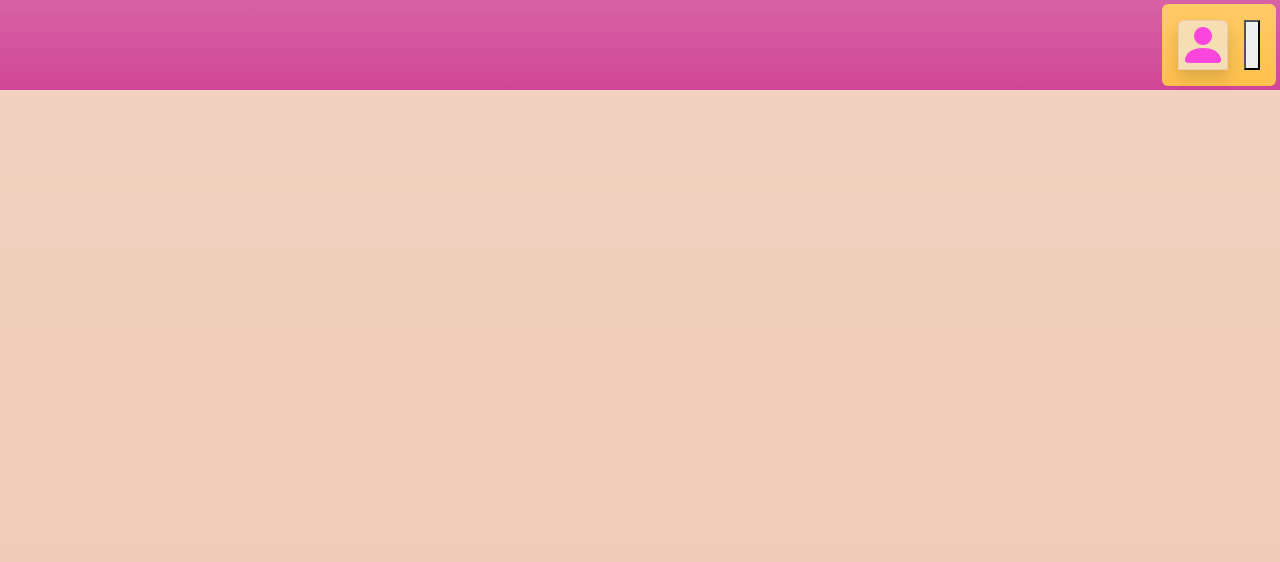
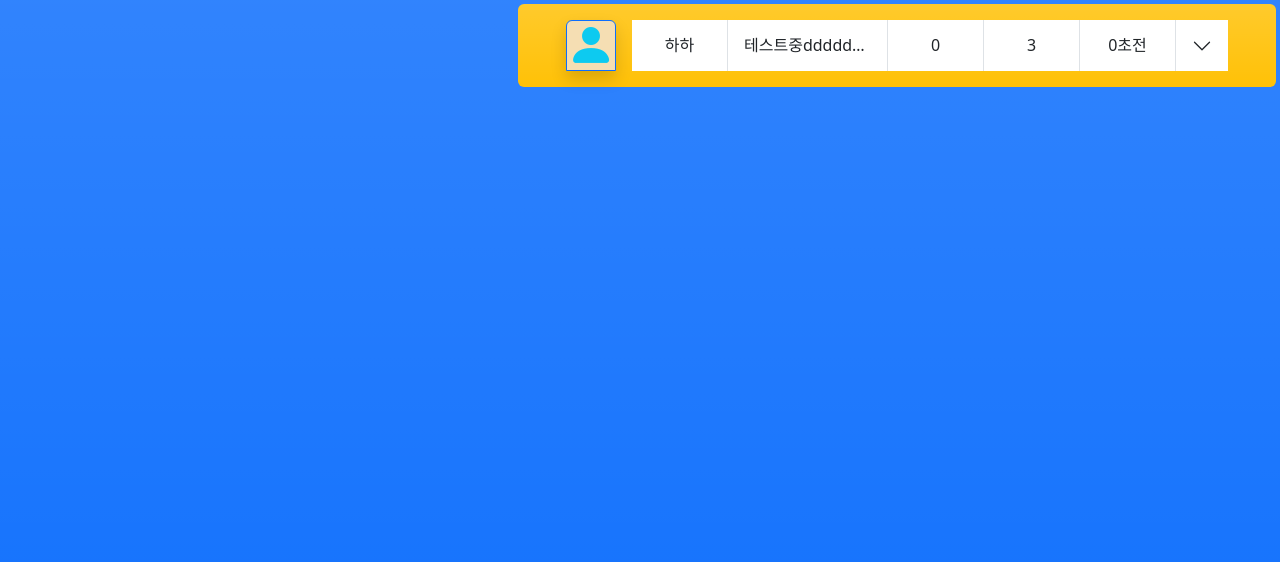
Before and after one commit to web5-kimgangmoon/board_persoanlProject, a website: page frontEnd/index.html in a window 1280 px wide. Drawn offline with nearby package versions, Linux system fonts and the light colour scheme.

Commit message:
feat:making-tableJS

```diff
--- a/frontEnd/css/custom-boot.css
+++ b/frontEnd/css/custom-boot.css
@@ -1,8 +1,8 @@
 :root {
-  --bs-primary-rgb: 240, 202, 182;
+  /* --bs-primary-rgb: 240, 202, 182;
   --bs-secondary-rgb: 209, 70, 150;
   --bs-warning-rgb: 255, 193, 76;
-  --bs-info-rgb: 250, 70, 220;
+  --bs-info-rgb: 250, 70, 220; */
 }
 
 i {
@@ -33,3 +33,9 @@ a {
 .fs-3rem {
   font-size: 3rem;
 }
+.w-6rem {
+  width: 6rem;
+}
+.mw-10rem {
+  width: 10rem;
+}
--- a/frontEnd/index.html
+++ b/frontEnd/index.html
@@ -13,13 +13,14 @@
 
 <body class="m-0">
   <div id="root" class="h-100 w-100 bg-gradient bg-primary position-relative">
-    <div class="header bg-secondary bg-gradient p-1 d-flex justify-content-end">
+    <div class="header p-1 d-flex justify-content-end">
     </div>
-    <div class="body">
+    <div class="container body">
     </div>
     <div class="footer"></div>
   </div>
   <script src="./js/mk_element.js"></script>
+  <script src="./js/mk_accordion.js"></script>
   <script src="./js/header.js"></script>
 </body>
 
--- a/frontEnd/js/header.js
+++ b/frontEnd/js/header.js
@@ -1,6 +1,7 @@
 (() => {
   const menu = document.createElement("div");
-  menu.classList = "rounded p-3 d-flex menu bg-warning bg-gradient";
+  menu.classList =
+    "rounded ps-5 pe-5 pt-3 pb-3 d-flex menu bg-warning bg-gradient";
   document.getElementsByClassName("header")[0].appendChild(menu);
   const i_array = [
     mk_i({
@@ -18,8 +19,21 @@
       ],
     }),
   ];
+  const table = mk_accordionTable({
+    id: "test_accordion",
+    items: [
+      {
+        writer: "하하",
+        title: "테스트중dddddddddddddddddddddddddd",
+        views: "0",
+        recommend: "3",
+        createdAt: Date.now(),
+        bodyNode: mk_elem({ tag: "div", innerText: "시험중입니다" }),
+      },
+    ],
+  });
   menu.append(...i_array);
-  menu.append(
-    ...[mk_btn_toggle_collapse({ target: "#test", ariaControls: "test" })]
-  );
+  menu.appendChild(table);
 })();
+
+// writer: string, title: string, views: number, recommend: number, createdAt: Date, bodyNode: HTMLElement
--- /dev/null
+++ b/frontEnd/js/mk_accordion.js
@@ -0,0 +1,114 @@
+function mk_accordionTable_item_elem(innerText) {
+  return mk_elem({
+    classList: ["p-3", "border-end", "text-truncate", "w-6rem", "text-center"],
+    tag: "div",
+    innerText,
+  });
+}
+function mk_accordionTable_item_elem_createdAt(createdAt) {
+  let innerText;
+  if (~~(Date.now() - (createdAt / 365) * 24 * 60 * 60 * 1000))
+    innerText = `${new Date(createdAt).getFullYear()}.${
+      new Date(createdAt).getMonth() + 1
+    }.${new Date(createdAt).getDate()}`;
+  else if ((innerText = ~~(Date.now() - (createdAt / 24) * 60 * 60 * 1000)))
+    innerText =
+      innerText > 30
+        ? `${new Date(createdAt).getFullYear()}.${
+            new Date(createdAt).getMonth() + 1
+          }.${new Date(createdAt).getDate()}`
+        : innerText.toString() + "일전";
+  else if ((innerText = ~~(Date.now() - (createdAt / 60) * 60 * 1000)))
+    innerText = innerText.toString() + "시간전";
+  else if ((innerText = ~~(Date.now() - (createdAt / 60) * 1000)))
+    innerText = innerText.toString() + "분전";
+  else innerText = ~~(Date.now() - createdAt / 1000).toString() + "초전";
+  return mk_accordionTable_item_elem(innerText);
+}
+function mk_accordionTable_item_elem_title(innerText) {
+  const wrapper = mk_elem({
+    classList: ["border-end", "flex-grow-1", "position-relative", "mw-10rem"],
+    tag: "div",
+  });
+  const titleElem = mk_elem({
+    classList: ["position-absolute", "text-truncate", "p-3", "w-100"],
+    tag: "div",
+    innerText,
+  });
+  wrapper.appendChild(titleElem);
+  return wrapper;
+}
+
+function mk_accordionTable({ id, items }) {
+  if (!Array.isArray(items)) {
+    console.error("items is not Array!");
+    return;
+  }
+  let count = 0;
+  const accordionBox = mk_elem({
+    classList: ["accordion", "accordion-flush"],
+    tag: "div",
+    id,
+  });
+  for (const item of items) {
+    count++;
+    if (
+      !item["writer"] ||
+      !item["title"] ||
+      !item["views"] ||
+      !item["recommend"] ||
+      !item["createdAt"] ||
+      !item["bodyNode"]
+    ) {
+      console.error(
+        "need property, {writer: string, title: string, views: number, recommend: number, createdAt: Date, bodyNode: HTMLElement} "
+      );
+      break;
+    }
+    const itemBox = mk_elem({
+      classList: ["accordion-item"],
+      tag: "div",
+    });
+    const itemH2 = mk_elem({
+      classList: ["accordion-header"],
+      id: `${id}_accordionTable_heading${count}`,
+      tag: "h2",
+    });
+    const itemToggle = mk_btn_toggle_collapse({
+      classList: ["accordion-button", "d-flex", "pe-3", "p-0", "collapsed"],
+      target: `#${id}_accordionTable_item${count}`,
+      ariaControls: `${id}_accordionTable_item${count}`,
+    });
+    const itemBoardBox = mk_elem({
+      classList: ["d-flex", "w-100", "pe-3"],
+      tag: "div",
+    });
+    // itemToggle 클릭 후 axios로 정보를 가져오는 이벤트 추가가 필요하다
+
+    const itemBodyWrapper = mk_elem({
+      classList: ["accordion-collapse", "collapse"],
+      id: `${id}_accordionTable_item${count}`,
+    });
+    itemBodyWrapper.setAttribute(
+      "aria-labelledby",
+      `${id}_accordionTable_heading${count}`
+    );
+    itemBodyWrapper.setAttribute("data-bs-parent", `#${id}`);
+    itemBoardBox.append(
+      ...[
+        mk_accordionTable_item_elem(item["writer"]),
+        mk_accordionTable_item_elem_title(item["title"]),
+        mk_accordionTable_item_elem(item["views"]),
+        mk_accordionTable_item_elem(item["recommend"]),
+        mk_accordionTable_item_elem_createdAt(item["createAt"]),
+      ]
+    );
+    itemToggle.appendChild(itemBoardBox);
+    itemH2.appendChild(itemToggle);
+    itemBodyWrapper.appendChild(item["bodyNode"]);
+    itemBox.appendChild(itemH2);
+    itemBox.appendChild(itemBodyWrapper);
+    accordionBox.appendChild(itemBox);
+  }
+  return accordionBox;
+}
```
Also changed, not shown: README.md, backEnd/models/index.js (line endings or trailing spaces), backEnd/server.js (line endings or trailing spaces), frontEnd/README.md, frontEnd/css/header.css (line endings or trailing spaces), frontEnd/js/mk_element.js (line endings or trailing spaces), 2 other files.
